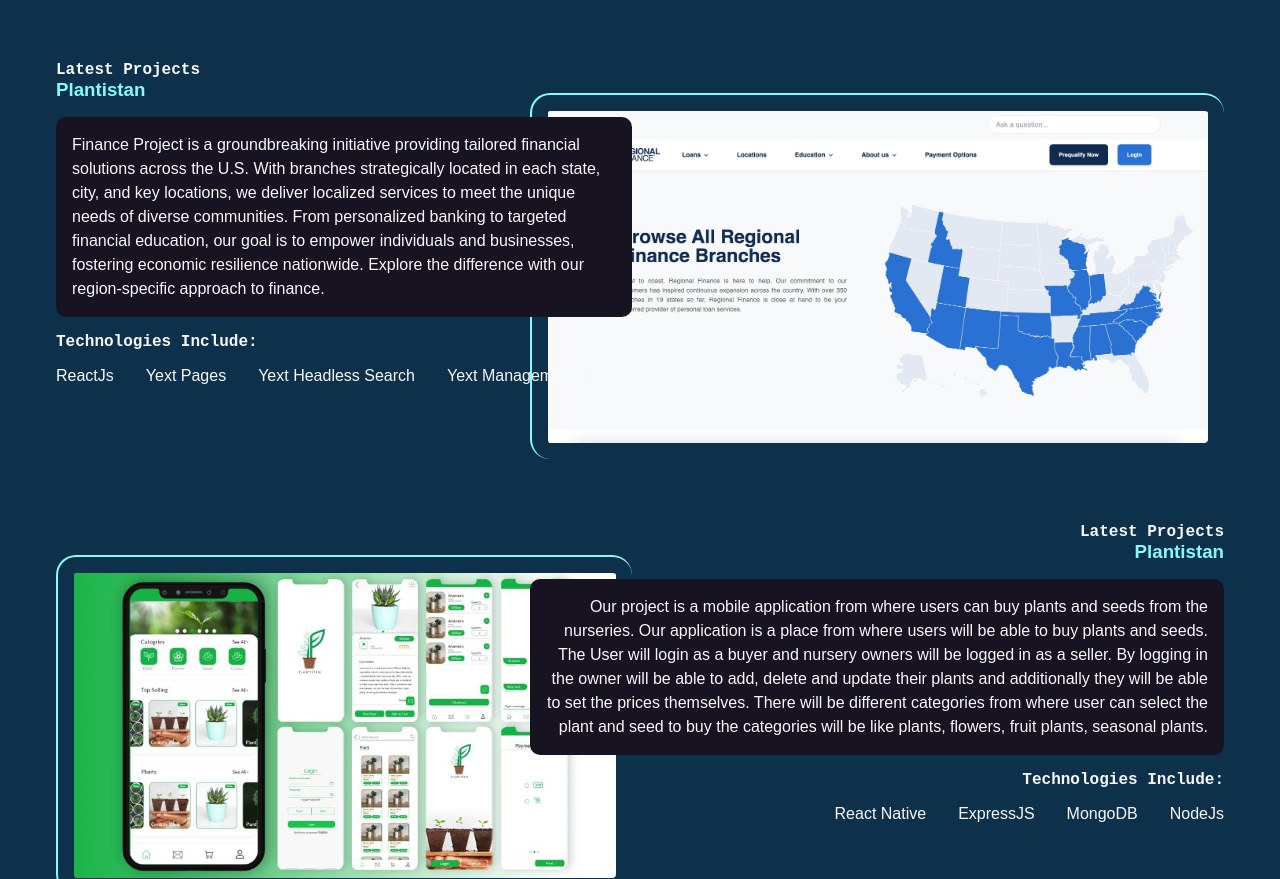
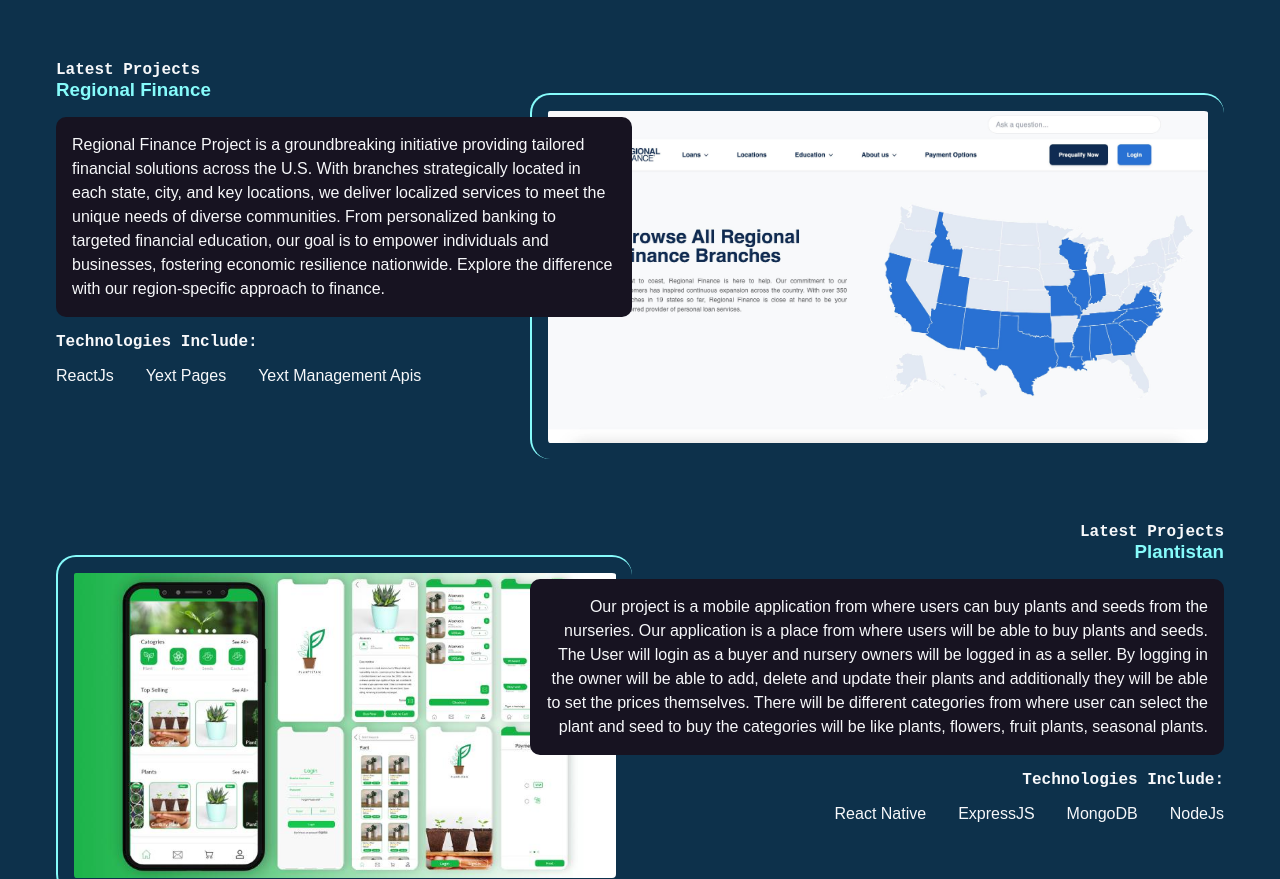
Before and after one commit to AsimRauf1997/portfolio, a plain HTML site: page index.html in a window 1280 px wide. Shown: the part 1220-2099 px from the top of the page. Drawn offline with Linux system fonts and the light colour scheme; a web font is replaced by a local one.

Commit message:
updated code

```diff
--- a/index.html
+++ b/index.html
@@ -79,16 +79,15 @@
             <article class="reverse">
                 <div class="text">
                     <h4> Latest Projects</h4>
-                    <h3>Plantistan</h3>
+                    <h3>Regional Finance</h3>
 
-                    <p class="blackbox">Finance Project is a groundbreaking initiative providing tailored financial solutions across the U.S. With branches strategically located in each state, city, and key locations, we deliver localized services to meet the unique needs of diverse communities. From personalized banking to targeted financial education, our goal is to empower individuals and businesses, fostering economic resilience nationwide. Explore the difference with our region-specific approach to finance.
+                    <p class="blackbox">Regional Finance Project is a groundbreaking initiative providing tailored financial solutions across the U.S. With branches strategically located in each state, city, and key locations, we deliver localized services to meet the unique needs of diverse communities. From personalized banking to targeted financial education, our goal is to empower individuals and businesses, fostering economic resilience nationwide. Explore the difference with our region-specific approach to finance.
                     </p>
                     <h4>Technologies Include:</h4>
                     <ul>
                         <li>ReactJs</li>
                         <li>Yext Pages</li>
-                        <li>Yext Headless Search</li>
-                        <li>Yext Management Api</li>
+                        <li>Yext Management Apis</li>
                     </ul>
                 </div>
                 <img src="/img/regional.jpeg" alt="image" />
```
